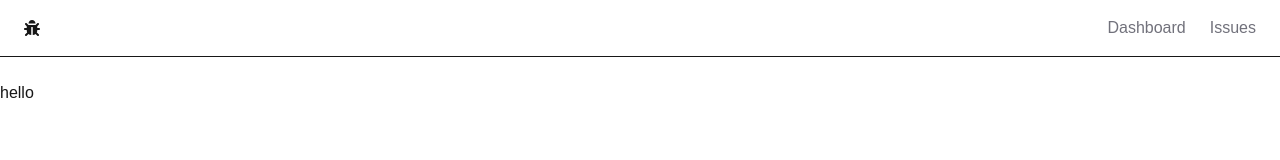
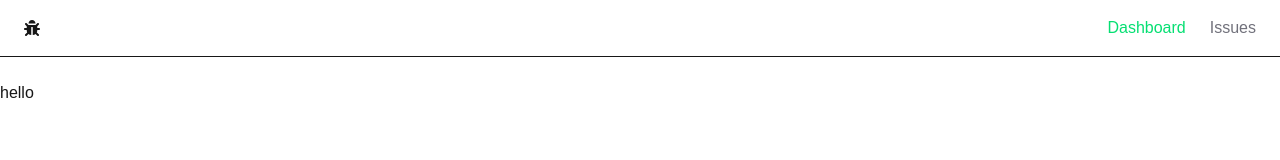
Before and after one commit to Sriram-Nambiar/issue-tracker, a Next.js app: page / in a window 1280 px wide. Shown: the top 160 px of the page. Built offline with nearby package versions, Linux system fonts and the light colour scheme.

Commit message:
Style Active Link

```diff
--- a/app/Navbar.tsx
+++ b/app/Navbar.tsx
@@ -1,17 +1,27 @@
-import React from 'react'
+'use client'
+import { usePathname } from 'next/navigation';
 import Link from 'next/link'
 import { FaBug } from "react-icons/fa";
 function Navbar() {
+  const currentPath = usePathname()
+
     const navItems = [
         { name: "Dashboard", href: "/" },
         { name: "Issues", href: "/issues" },
     ]
+
+
   return (
     <nav className='flex space-x-8 border-b px-6 py-4 mb-6 items-center justify-between'>
         <Link href="/"><FaBug /></Link>
        <ul className='flex space-x-6'>
-        {navItems.map(links => <Link className='text-zinc-500 hover:text-white transition-colors' key={links.name} href={links.href}>{links.name}</Link>)}
+        {navItems.map(links =>
+         <Link
+         key={links.name}
+         className={` ${links.href === currentPath? 'text-green-400' : 'text-zinc-500' } hover:text-white transition-colors`}
+            href={links.href}>{links.name}</Link>)}
        </ul>
+
     </nav>
   )
 }
```
